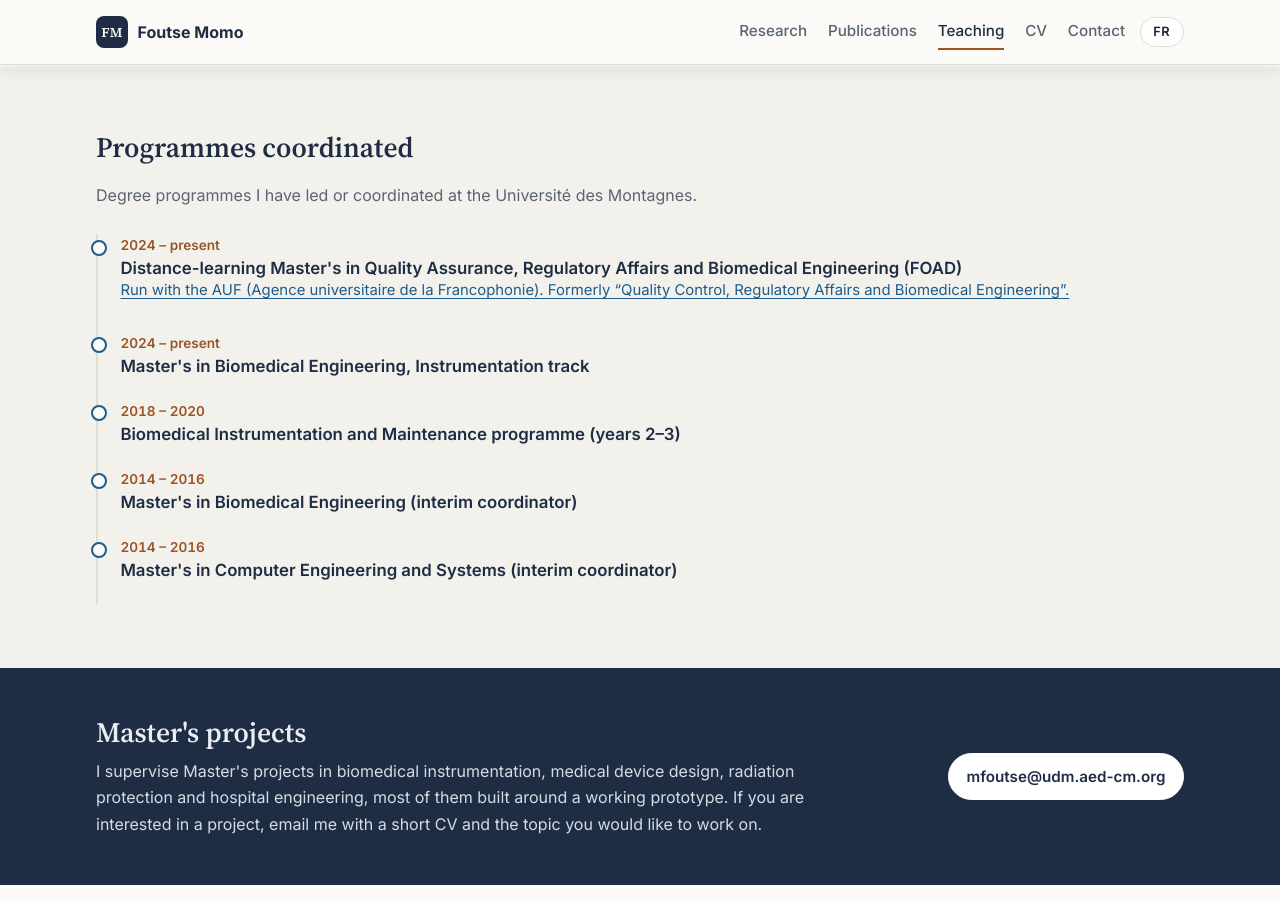
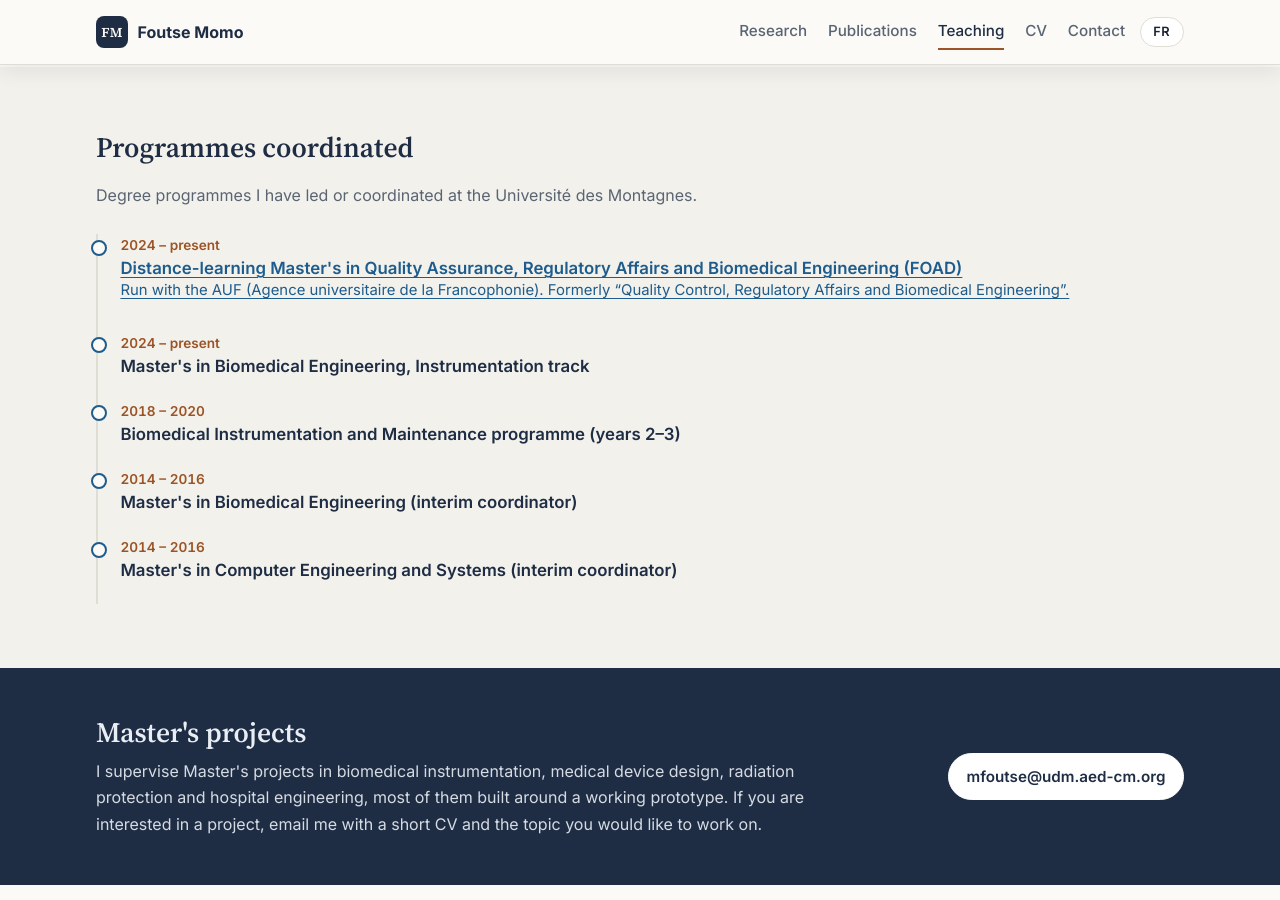
Before and after one commit to Foutse/meme-personal-website, a Jekyll site: the page built from teaching/index.html, in a window 1280 px wide and 900 px high, scrolled down 824 px. Built offline with Jekyll 4.4.1, drawn with Linux system fonts in a browser that asks for light colours.

Commit message:
FOAD Master's: name links to cev.udm.cm, AUF note to auf.org
Co-Authored-By: Claude Opus 5.5 <noreply@anthropic.com>

```diff
--- a/_data/programmes.yml
+++ b/_data/programmes.yml
@@ -2,6 +2,7 @@
 - when: { en: "2024 – present", fr: "Depuis 2024" }
   name: { en: "Distance-learning Master's in Quality Assurance, Regulatory Affairs and Biomedical Engineering (FOAD)", fr: "Master FOAD Assurance qualité, affaires réglementaires et ingénierie biomédicale" }
   note: { en: "Run with the AUF (Agence universitaire de la Francophonie). Formerly “Quality Control, Regulatory Affairs and Biomedical Engineering”.", fr: "Mené avec l'AUF (Agence universitaire de la Francophonie). Anciennement « Contrôle qualité, affaires réglementaires et ingénierie biomédicale »." }
+  url: https://cev.udm.cm/
   note_url: https://www.auf.org/
 - when: { en: "2024 – present", fr: "Depuis 2024" }
   name: { en: "Master's in Biomedical Engineering, Instrumentation track", fr: "Master Ingénierie biomédicale, option instrumentation" }
--- a/_layouts/teaching.html
+++ b/_layouts/teaching.html
@@ -35,7 +35,7 @@ layout: base
       {% for pg in site.data.programmes %}
       <li>
         <span class="when">{% if pg.when.en %}{{ pg.when[L] }}{% else %}{{ pg.when }}{% endif %}</span>
-        <h3>{{ pg.name[L] }}</h3>
+        <h3>{% if pg.url %}<a href="{{ pg.url }}">{{ pg.name[L] }}</a>{% else %}{{ pg.name[L] }}{% endif %}</h3>
         {% if pg.note %}<p class="org">{% if pg.note_url %}<a href="{{ pg.note_url }}">{{ pg.note[L] }}</a>{% else %}{{ pg.note[L] }}{% endif %}</p>{% endif %}
       </li>
       {% endfor %}
```
